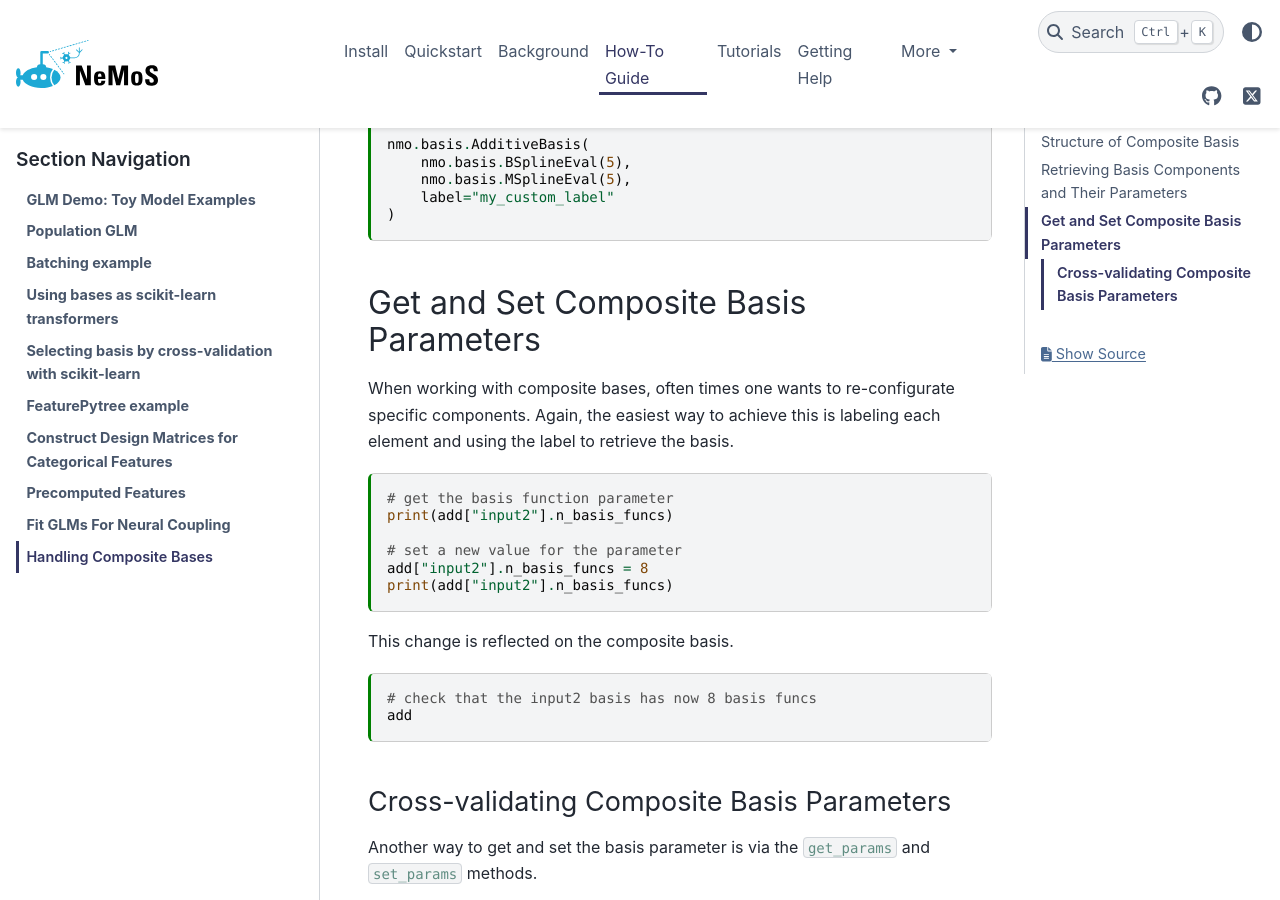
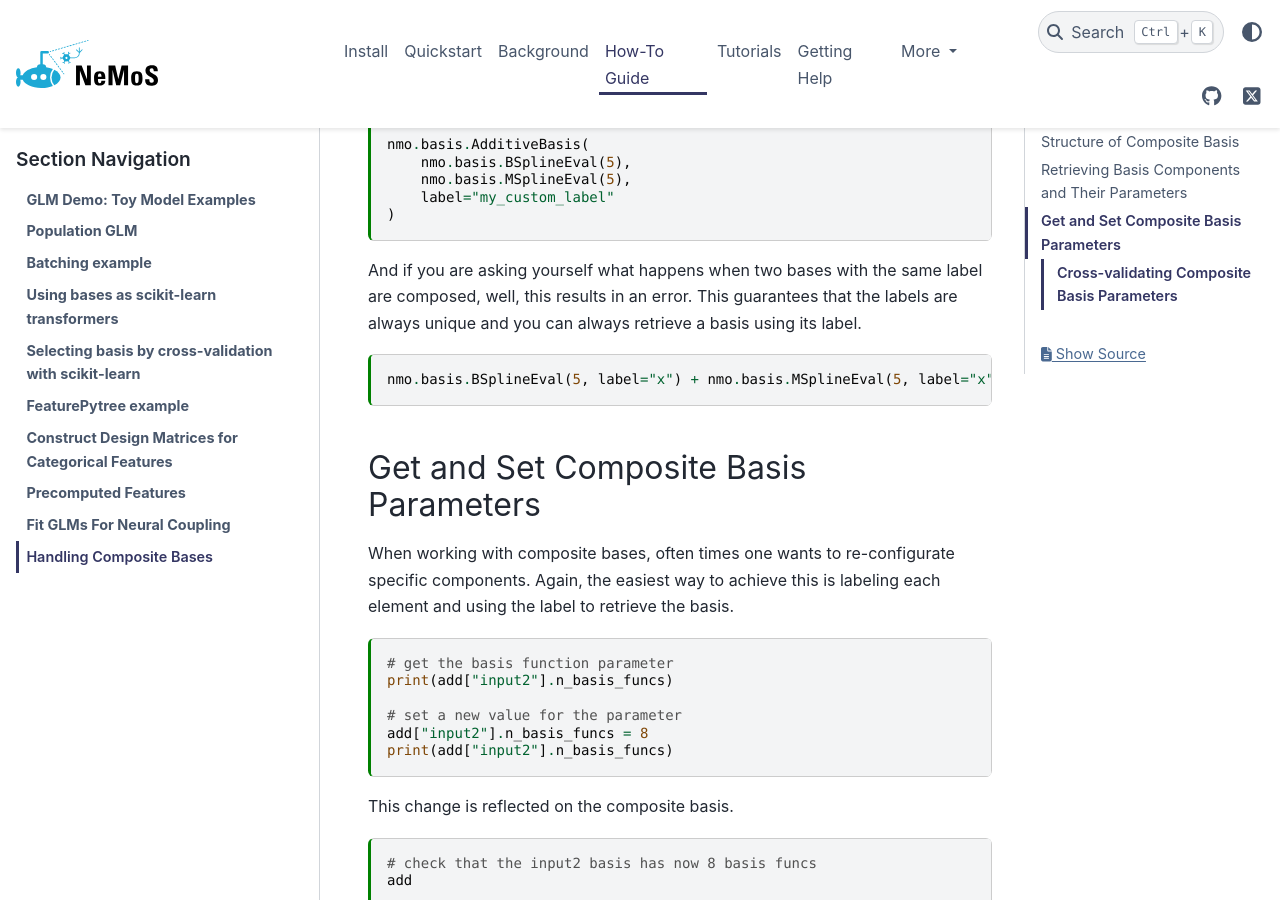
Before and after one commit to flatironinstitute/nemos, a Sphinx documentation site: the page built from docs/how_to_guide/handling_composite_bases.md, in a window 1280 px wide and 900 px high, scrolled down 1585 px. Built offline with Sphinx 7.4.7 and the PyData theme 0.15.4, drawn with Linux system fonts in a browser that asks for light colours.

````diff
--- a/docs/how_to_guide/handling_composite_bases.md
+++ b/docs/how_to_guide/handling_composite_bases.md
@@ -83,6 +83,15 @@ nmo.basis.AdditiveBasis(
 )
 ```
 
+And if you are asking yourself what happens when two bases with the same label are composed, well, this results in an error.
+This guarantees that the labels are always unique and you can always retrieve a basis using its label.
+
+```{code-cell} ipython3
+:tags: [raises-exception]
+
+nmo.basis.BSplineEval(5, label="x") + nmo.basis.MSplineEval(5, label="x")
+```
+
 ## Get and Set Composite Basis Parameters
 
 When working with composite bases, often times one wants to re-configurate specific components. Again, the easiest way to achieve this is labeling each element and using the label to retrieve the basis.
````
Also changed, not shown: docs/how_to_guide/README.md (+7 -0 lines).
